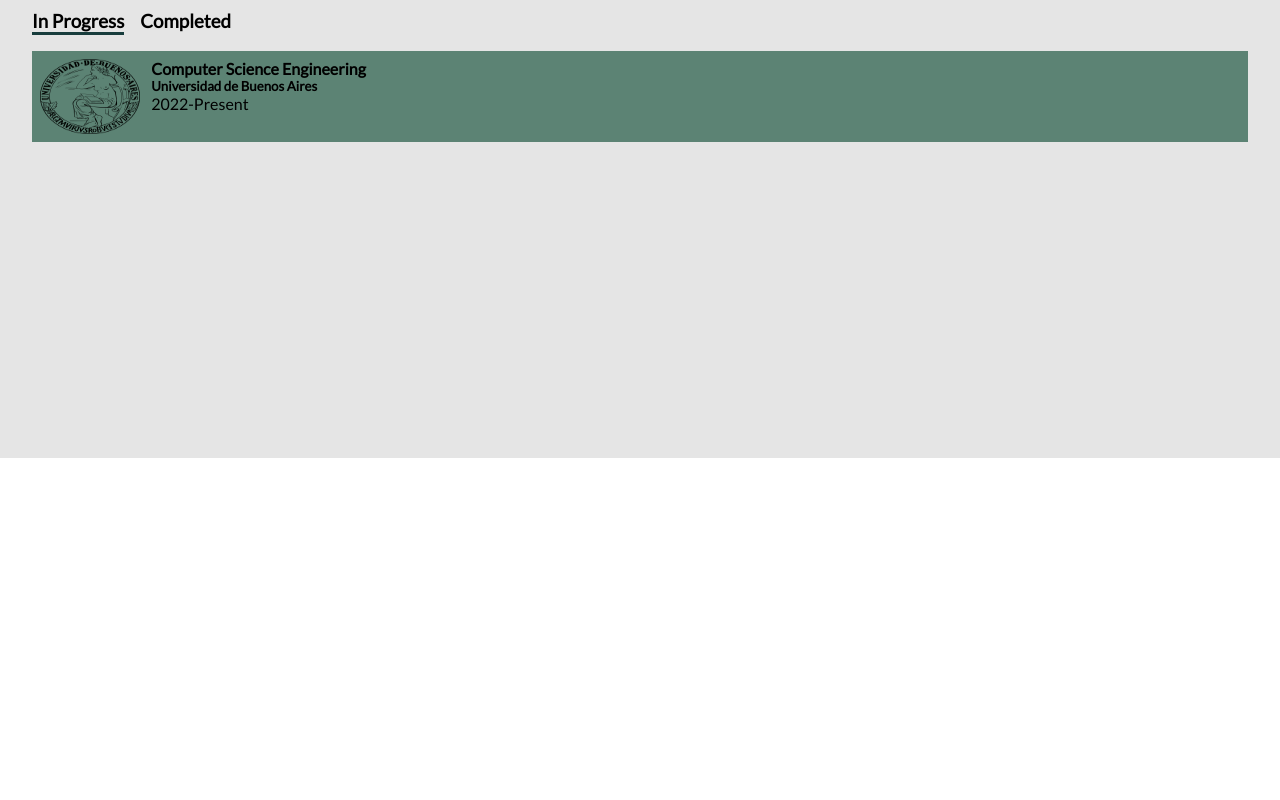
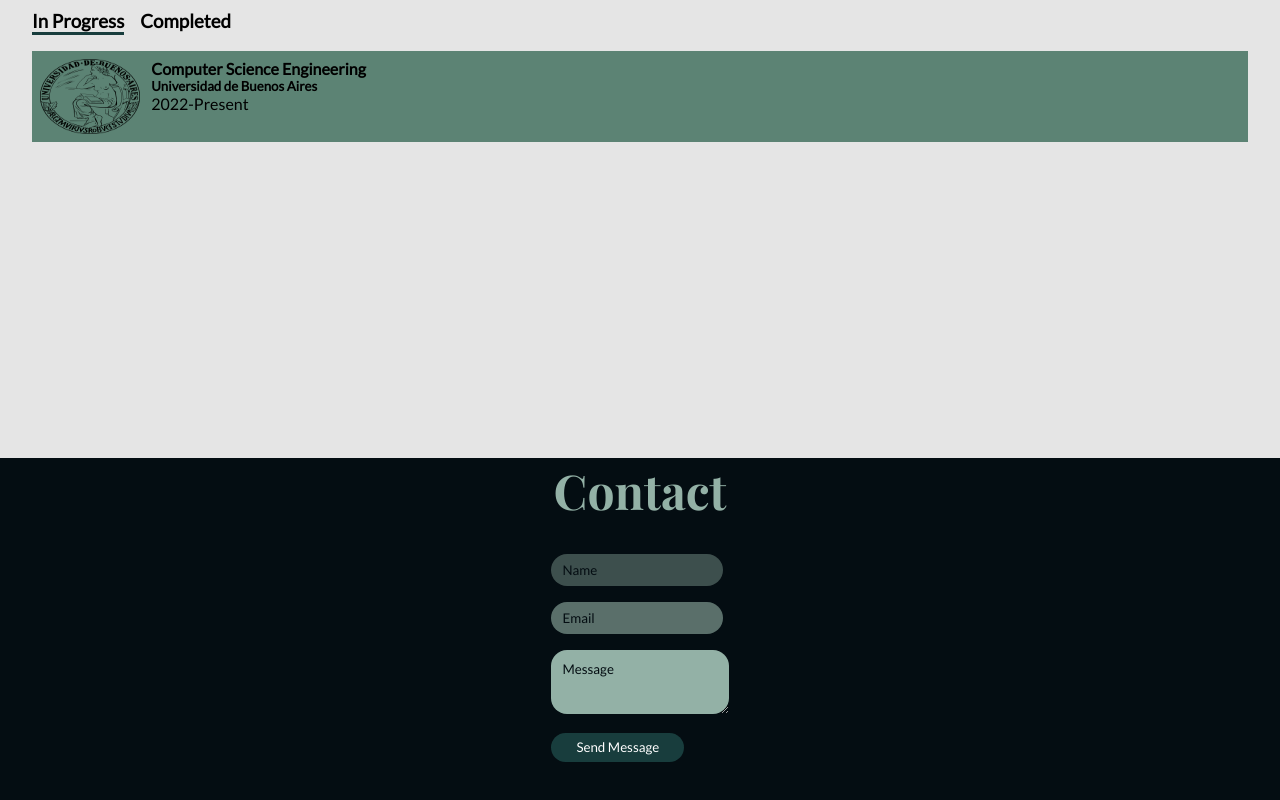
Before and after one commit to Kameha1011/Portfolio, a React (Vite) app: page / in a window 1280 px wide. Shown: the part 6831-7631 px from the top of the page. Before the commit the page ends 7289 px from the top, so only its background shows below. Built offline with nearby package versions, Linux system fonts and the light colour scheme.

Commit message:
contact component UI

```diff
--- a/src/App.tsx
+++ b/src/App.tsx
@@ -1,11 +1,11 @@
-import './App.css'
-import { Education } from './components/Education/Education'
-import { Experience } from './components/Experience/Experience'
-import { FloatingSideBar } from './components/FloatingSideBar/FloatingSideBar'
-import { Header } from './components/Header/Header'
-import { Projects } from './components/Projects/Projects'
+import "./App.css";
+import { Contact } from "./components/Contact/Contact";
+import { Education } from "./components/Education/Education";
+import { Experience } from "./components/Experience/Experience";
+import { FloatingSideBar } from "./components/FloatingSideBar/FloatingSideBar";
+import { Header } from "./components/Header/Header";
+import { Projects } from "./components/Projects/Projects";
 export const App: React.FC = () => {
-
   return (
     <>
       <Header />
@@ -14,7 +14,8 @@ export const App: React.FC = () => {
         <Experience />
         <Projects />
         <Education />
+        <Contact />
       </main>
     </>
-  )
-}
+  );
+};
--- /dev/null
+++ b/src/components/Contact/Contact.tsx
@@ -0,0 +1,35 @@
+import "./contact.css";
+export const Contact: React.FC = () => {
+  return (
+    <section className="contact">
+      <h2 className="contact__title">Contact</h2>
+      <form className="form">
+        <label htmlFor="name" className="form__group">
+          <input
+            name="name"
+            type="text"
+            placeholder="Name"
+            className="form__input"
+          />
+        </label>
+        <label htmlFor="email" className="form__group">
+          <input
+            name="email"
+            type="email"
+            placeholder="Email"
+            className="form__input"
+          />
+        </label>
+        <label htmlFor="email" className="form__group">
+          <textarea
+            name="message"
+            id="message"
+            placeholder="Message"
+            className="form__textarea"
+          ></textarea>
+        </label>
+        <button className="form__submit" type="submit">Send Message</button>
+      </form>
+    </section>
+  );
+};
--- /dev/null
+++ b/src/components/Contact/contact.css
@@ -0,0 +1,58 @@
+.contact {
+  display: flex;
+  flex-direction: column;
+  align-items: center;
+  min-height: 60vh;
+  background-color: #040d12;
+}
+.contact__title {
+  font-family: "Playfair Display";
+  font-size: 3rem;
+  color: #93b1a6;
+}
+.form {
+  margin-top: 2rem;
+  color: #fff;
+  display: flex;
+  flex-direction: column;
+  gap: 1rem;
+}
+.form__input {
+  height: 2rem;
+  border-radius: 2rem;
+  border: none;
+  padding: 0.7rem;
+}
+.form__input::placeholder {
+  color: #040d12;
+}
+.form__group:nth-child(1) .form__input {
+  background-color: rgba(147, 177, 166, 0.4);
+}
+.form__group:nth-child(2) .form__input {
+  background-color: rgba(147, 177, 166, 0.6);
+}
+.form__input:focus-visible,
+.form__textarea:focus-visible {
+  outline: none;
+}
+.form__textarea {
+  height: 4rem;
+  width: 100%;
+  border-radius: 1rem;
+  border: none;
+  padding: 0.7rem;
+  background-color: #93b1a6;
+  color: #040d12;
+}
+.form__textarea::placeholder {
+  color: #040d12;
+}
+.form__submit {
+  color: #fff;
+  width: 75%;
+  border-radius: 1rem;
+  padding: 0.4rem;
+  border: none;
+  background-color: #183d3d;
+}
```
